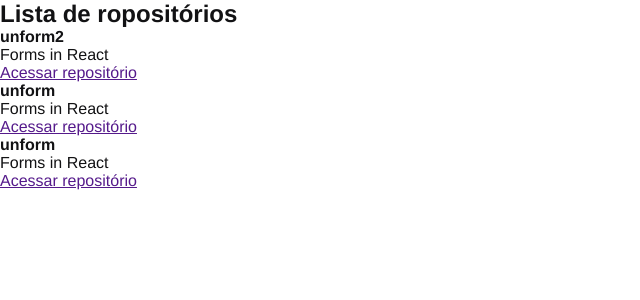
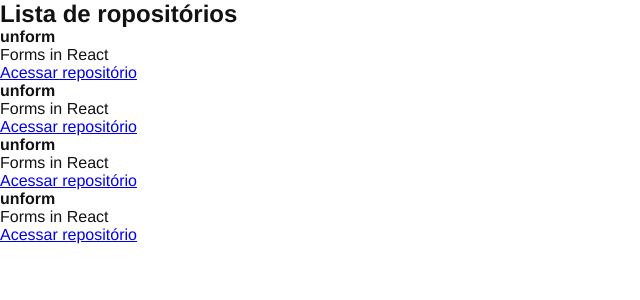
Before and after one commit to DanielSouz4/01-github-explorer, a React app: page / in a window 1280 px wide. Shown: the top 300 px of the page, without its empty margins (0-640 px from the left). Built offline with nearby package versions, Linux system fonts and the light colour scheme.

Commit message:
Propriedades no React

```diff
--- /dev/null
+++ b/src/components/RepositoryItem.jsx
@@ -0,0 +1,12 @@
+export function RepositoryItem(props){
+  return (
+    <li>
+      <strong>{props.repository.name ?? "Default"}</strong>
+      <p>{props.repository.description}</p>
+
+      <a href={props.repository.link}>
+        Acessar repositório
+      </a>
+    </li>
+  )
+}
--- a/src/components/RepositoryList.jsx
+++ b/src/components/RepositoryList.jsx
@@ -1,4 +1,10 @@
-const repositoryName = "unform2"
+import { RepositoryItem } from "./RepositoryItem"
+
+const repository = {
+  name: "unform",
+  description: "Forms in React",
+  link: "https://github.com/unform/unform"
+}
 
 export function RepositoryList(){
   return (
@@ -6,32 +12,10 @@ export function RepositoryList(){
       <h1>Lista de ropositórios</h1>
 
       <ul>
-        <li>
-          <strong>{repositoryName}</strong>
-          <p>Forms in React</p>
-
-          <a href="">
-            Acessar repositório
-          </a>
-        </li>
-
-        <li>
-          <strong>unform</strong>
-          <p>Forms in React</p>
-
-          <a href="">
-            Acessar repositório
-          </a>
-        </li>
-
-        <li>
-          <strong>unform</strong>
-          <p>Forms in React</p>
-
-          <a href="">
-            Acessar repositório
-          </a>
-        </li>
+       <RepositoryItem repository={repository} />
+       <RepositoryItem repository={repository} />
+       <RepositoryItem repository={repository} />
+       <RepositoryItem repository={repository} />
       </ul>
     </section>
   )
```
